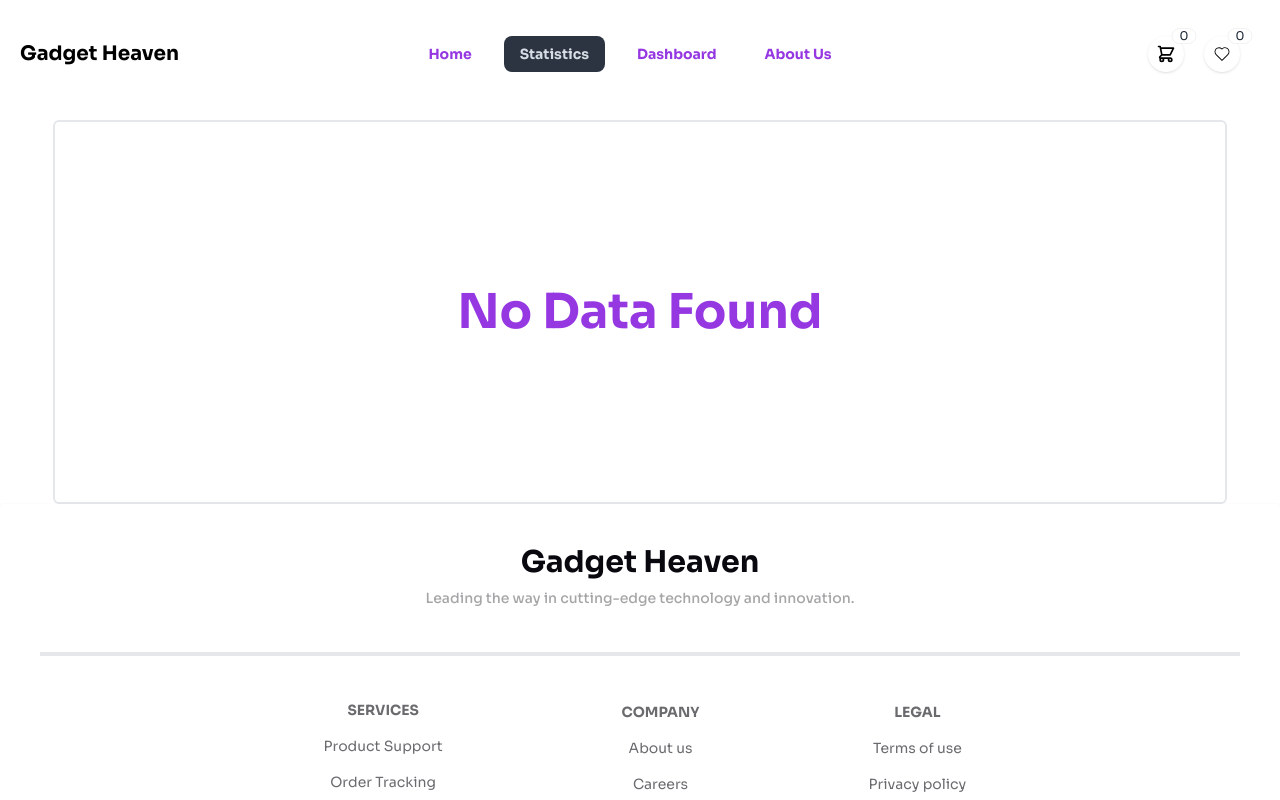
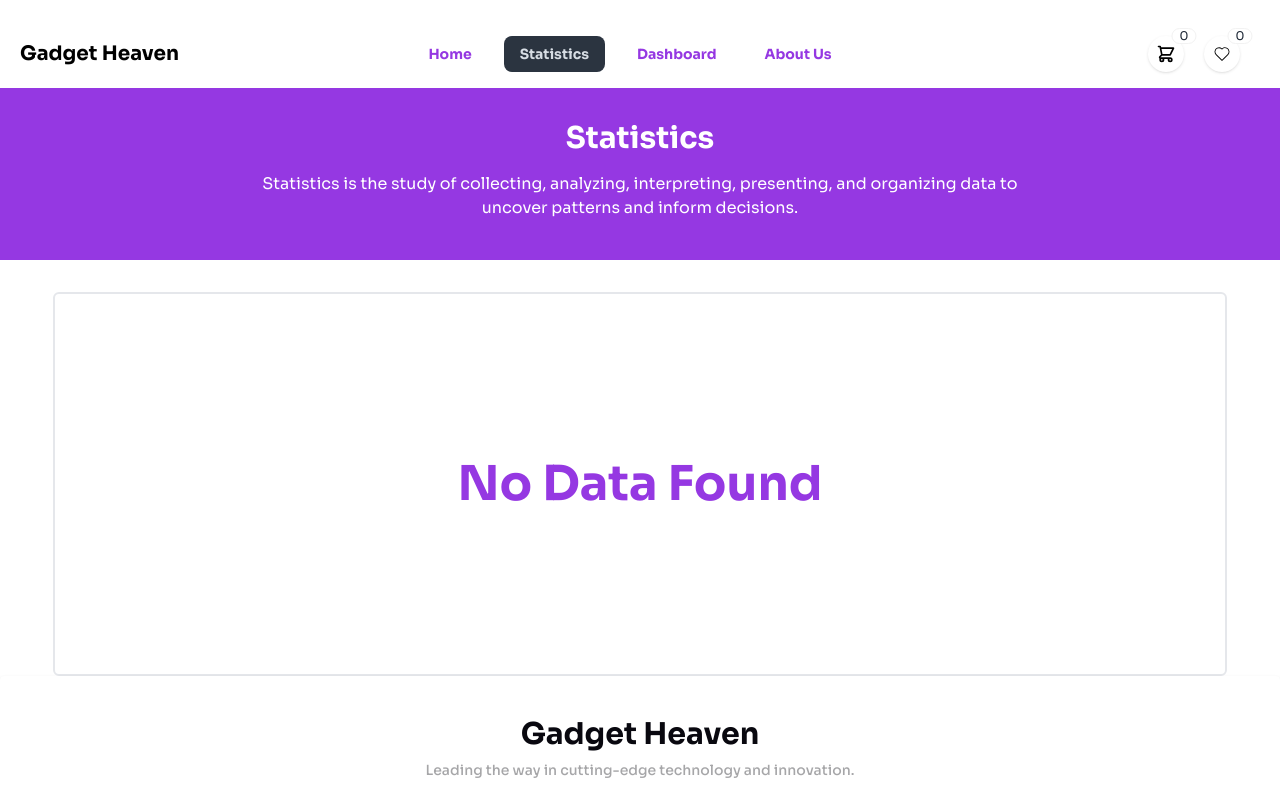
Before and after one commit to programming-hero-web-course-4/b10a8-gadget-heaven-sumonDev9, a React (Vite) app: page /statistics in a window 1280 px wide. Shown: the top 800 px of the page. Built offline with nearby package versions, Linux system fonts and the light colour scheme.

Commit message:
statistics page updated

```diff
--- a/src/pages/Statistics.jsx
+++ b/src/pages/Statistics.jsx
@@ -6,8 +6,15 @@ useEffect( () => {
         document.title ="Statistics | Gadget Heaven";
     },[]);
     return (
+         <div>
+             <div className="bg-primary text-center pt-8 pb-10">
+                <h1 className="text-white font-bold text-3xl">Statistics</h1>
+                <p className="text-white max-w-3xl mx-auto mt-4">Statistics is the study of collecting, analyzing, interpreting, presenting, and organizing data to uncover patterns and inform decisions.</p>
+            </div>
+
         <div className="flex w-11/12 mx-auto min-h-96 mt-8 rounded-md justify-center items-center border-2 border-[rgba(9, 8, 15, 0.1)]">
             <h1 className="text-primary text-5xl text-center font-bold">No Data Found</h1>
+        </div>
         </div>
     );
 };
```
